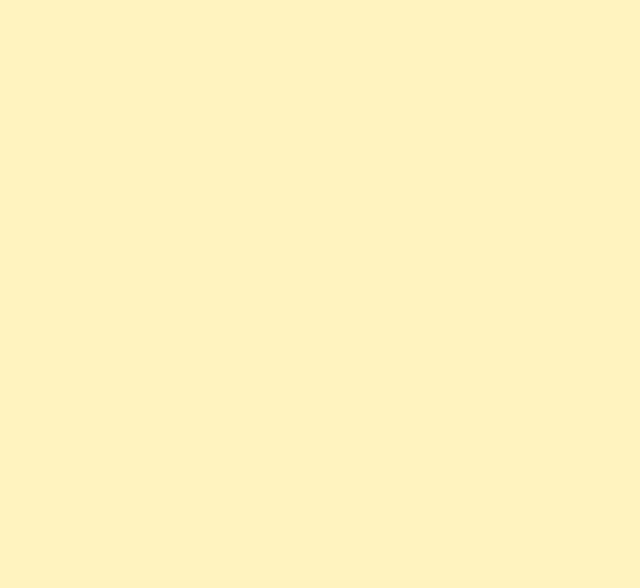
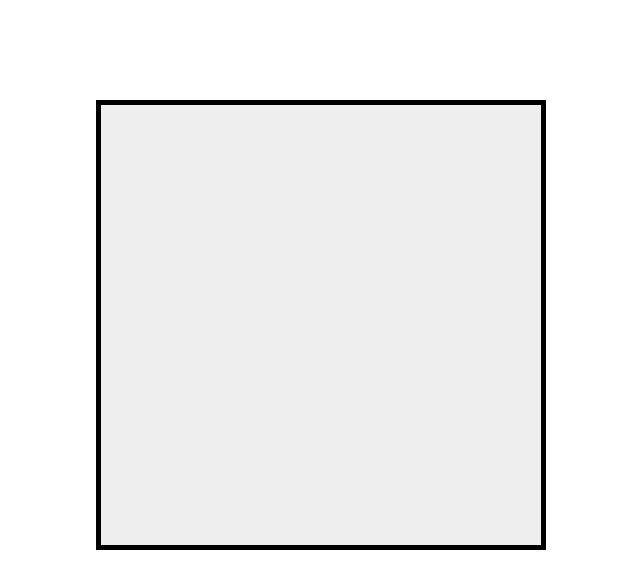
Before and after one commit to marcinmagala/Learning-JS, a plain HTML site: page index.html in a window 1280 px wide. Shown: the whole page, without its empty margins (319-959 px from the left). Drawn offline with Linux system fonts and the light colour scheme.

```diff
--- a/index.html
+++ b/index.html
@@ -8,5 +8,9 @@
     <script defer src="script.js"></script>
     <title>Learning JS</title>
   </head>
-  <body></body>
+  <body>
+    <div class="box">
+      <div class="ball"></div>
+    </div>
+  </body>
 </html>
--- a/style.css
+++ b/style.css
@@ -4,6 +4,78 @@
   box-sizing: border-box;
 }
 
+html {
+  font-size: 62.5%;
+}
+
 body {
-  background-color: #fff3bf;
+  background-color: #fff;
 }
+
+.box {
+  background-color: #eee;
+  width: 45rem;
+  height: 45rem;
+  border: 5px solid #000;
+
+  display: flex;
+  justify-content: center;
+
+  margin: 10rem auto;
+  transition: 0.5s;
+}
+/*
+
+.ball {
+  width: 10rem;
+  height: 10rem;
+  border-radius: 1000px;
+  background-color: royalblue;
+  transition: 5s;
+}
+
+@keyframes fall {
+  0% {
+    transform: translateY(0px);
+  }
+  5% {
+    transform: translateY(341px);
+  }
+  10% {
+    transform: translateY(140px);
+  }
+  20% {
+    transform: translateY(341px);
+  }
+  30% {
+    transform: translateY(160px);
+  }
+  40% {
+    transform: translateY(341px);
+  }
+  50% {
+    transform: translateY(180px);
+  }
+  60% {
+    transform: translateY(341px);
+  }
+  70% {
+    transform: translateY(220px);
+  }
+  80% {
+    transform: translateY(341px);
+  }
+  90% {
+    transform: translateY(280px);
+  }
+  100% {
+    transform: translateY(341px);
+  }
+}
+
+.box:hover .ball {
+
+  animation-name: fall;
+  animation-duration: 10s;
+   animation-timing-function: linear;
+} */
```
Also changed, not shown: script.js (+57 -0 lines), img/Obliczanie kwoty kredytu.jpg (added).
